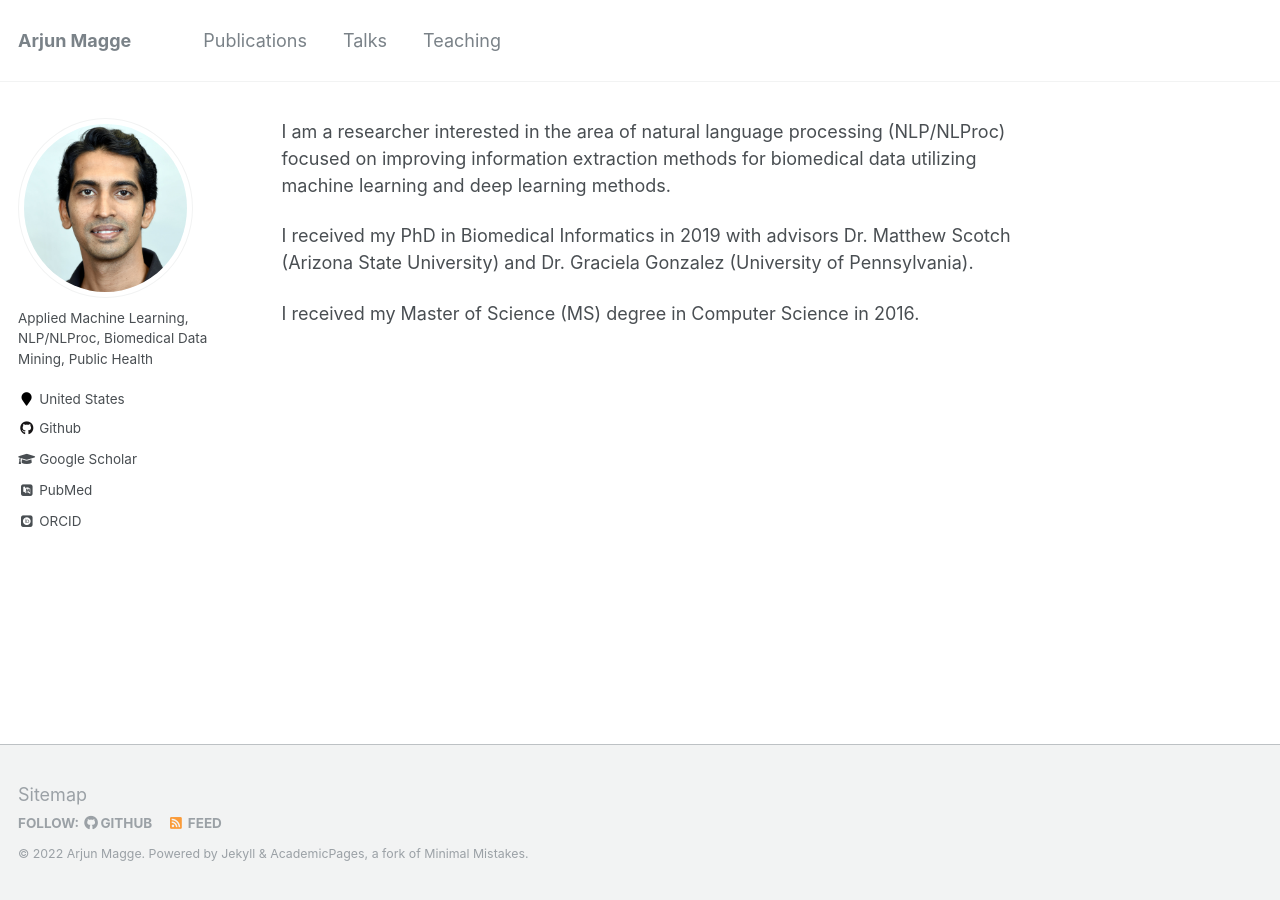
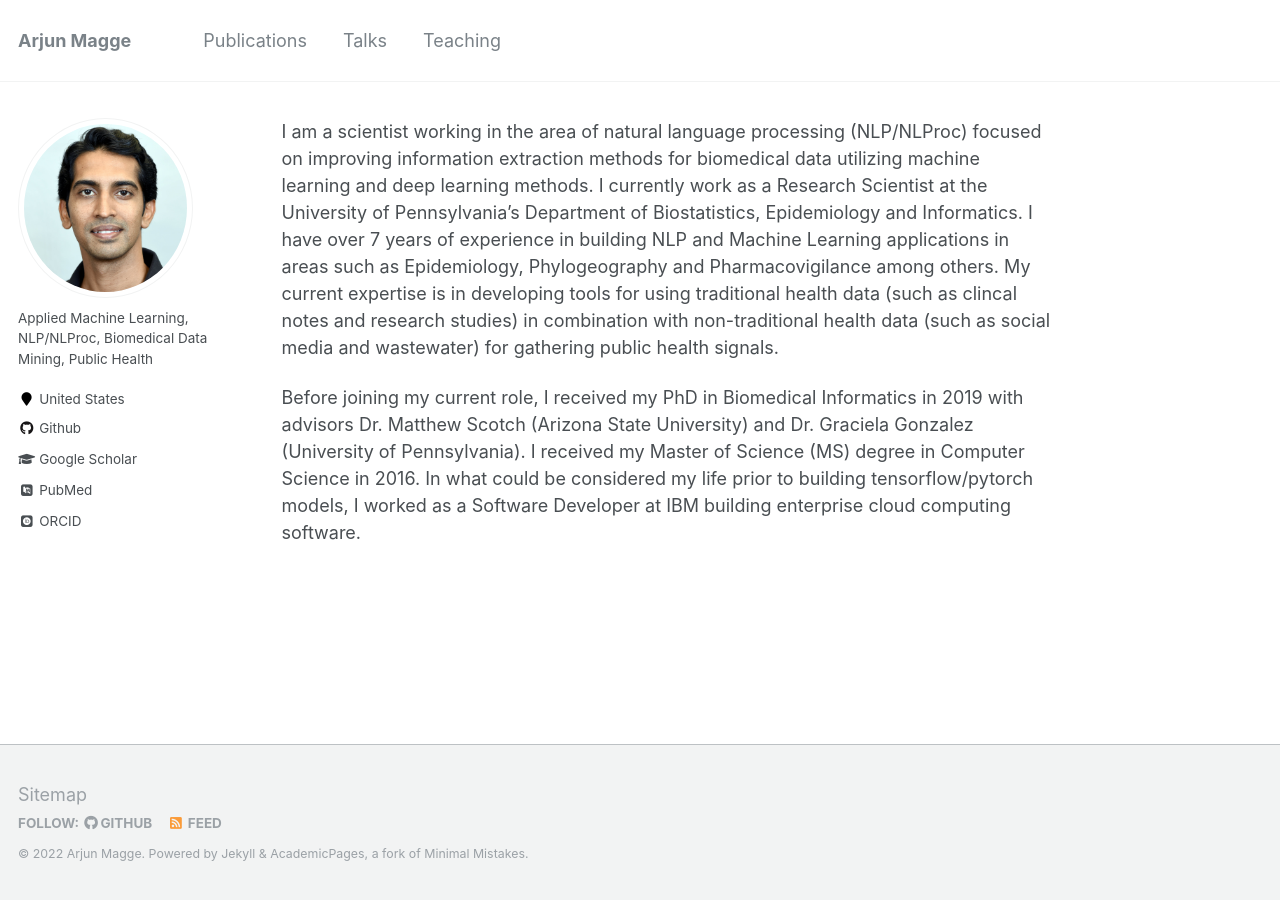
Before and after one commit to amagge/amagge.github.io, a Jekyll site: the page built from _pages/about.md, in a window 1280 px wide. Built offline with Jekyll 4.4.1, drawn with Linux system fonts in a browser that asks for light colours; some web fonts are replaced.

Commit message:
Long pending update

```diff
--- a/_pages/about.md
+++ b/_pages/about.md
@@ -8,10 +8,9 @@ redirect_from:
   - /about.html
 ---
 
-I am a researcher interested in the area of natural language processing (NLP/NLProc) focused on improving information extraction methods for biomedical data utilizing machine learning and deep learning methods.
+I am a scientist working in the area of natural language processing (NLP/NLProc) focused on improving information extraction methods for biomedical data utilizing machine learning and deep learning methods. I currently work as a Research Scientist at the University of Pennsylvania's Department of Biostatistics, Epidemiology and Informatics. I have over 7 years of experience in building NLP and Machine Learning applications in areas such as Epidemiology, Phylogeography and Pharmacovigilance among others. My current expertise is in developing tools for using traditional health data (such as clincal notes and research studies) in combination with non-traditional health data (such as social media and wastewater) for gathering public health signals.
 
-I received my PhD in Biomedical Informatics in 2019 with advisors Dr. Matthew Scotch (Arizona State University) and Dr. Graciela Gonzalez (University of Pennsylvania).
+Before joining my current role, I received my PhD in Biomedical Informatics in 2019 with advisors Dr. Matthew Scotch (Arizona State University) and Dr. Graciela Gonzalez (University of Pennsylvania). I received my Master of Science (MS) degree in Computer Science in 2016. In what could be considered my life prior to building tensorflow/pytorch models, I worked as a Software Developer at IBM building enterprise cloud computing software.
 
-I received my Master of Science (MS) degree in Computer Science in 2016.
 
 <!-- This is the front page of a website that is powered by the [academicpages template](https://github.com/academicpages/academicpages.github.io) and hosted on GitHub pages. [GitHub pages](https://pages.github.com) is a free service in which websites are built and hosted from code and data stored in a GitHub repository, automatically updating when a new commit is made to the respository. This template was forked from the [Minimal Mistakes Jekyll Theme](https://mmistakes.github.io/minimal-mistakes/) created by Michael Rose, and then extended to support the kinds of content that academics have: publications, talks, teaching, a portfolio, blog posts, and a dynamically-generated CV. You can fork [this repository](https://github.com/academicpages/academicpages.github.io) right now, modify the configuration and markdown files, add your own PDFs and other content, and have your own site for free, with no ads! An older version of this template powers my own personal website at [stuartgeiger.com](http://stuartgeiger.com), which uses [this Github repository](https://github.com/staeiou/staeiou.github.io). -->
```
